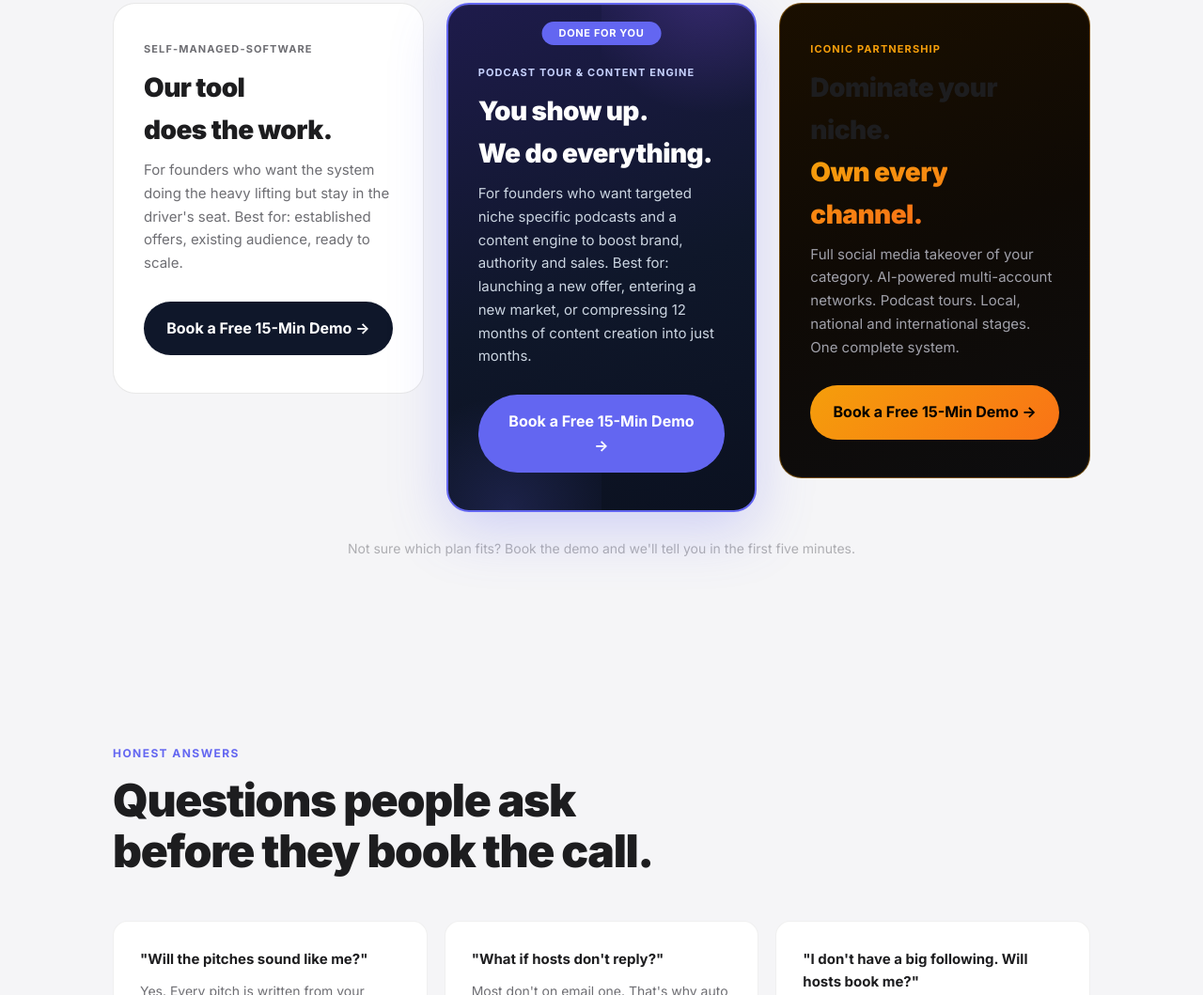
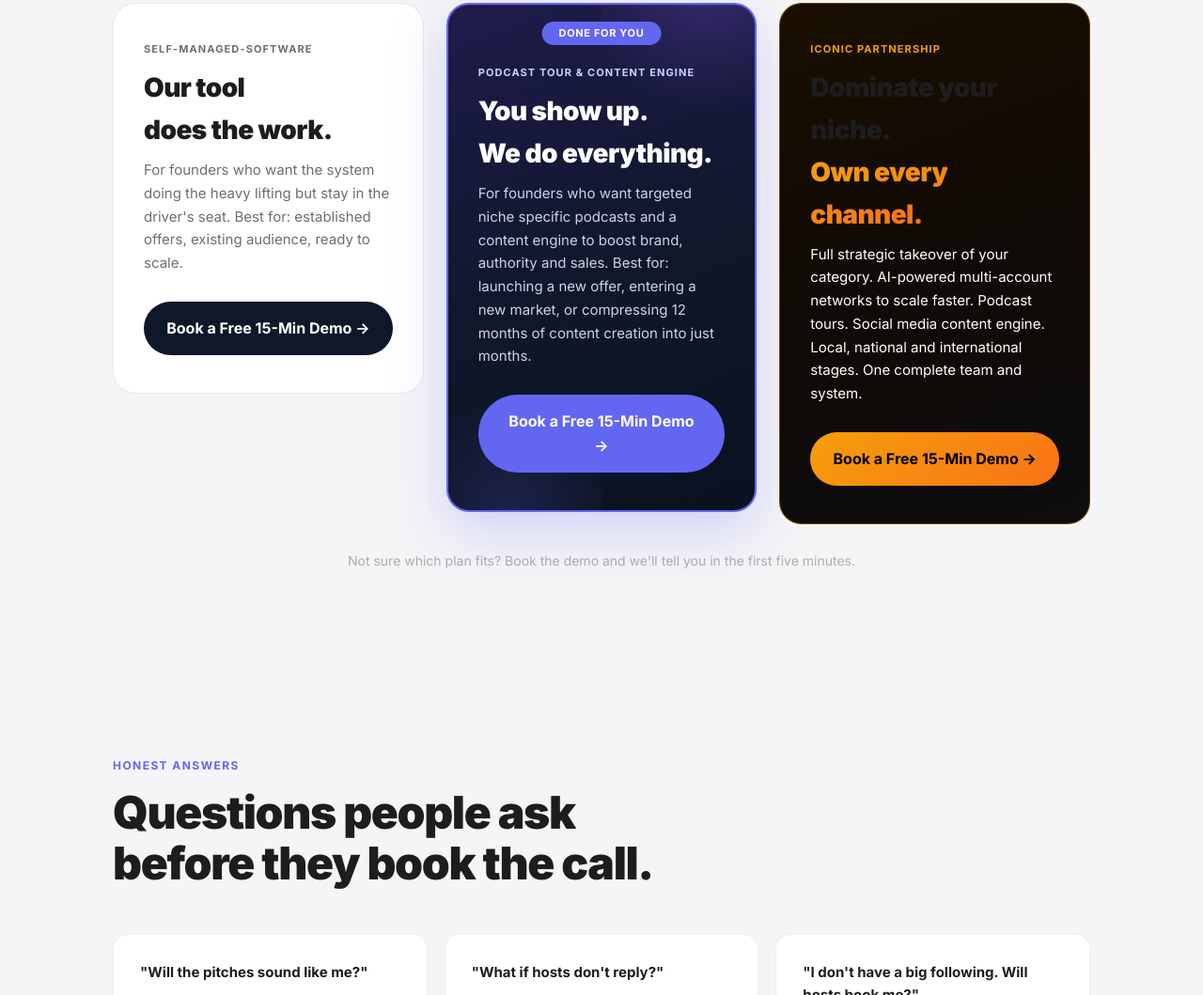
Before and after one commit to zjdk-2026/findapodcast-, a website: page dashboard/landing.html in a window 1280 px wide. Shown: the part 3600-4659 px from the top of the page at 94% size. Drawn offline with Linux system fonts and the light colour scheme.

Commit message:
Iconic Partnership: white desc text + updated copy

```diff
--- a/dashboard/landing.html
+++ b/dashboard/landing.html
@@ -1187,7 +1187,7 @@
         <div class="plan-card" style="background:linear-gradient(160deg, #1a0f00 0%, #0f0a05 50%, #0d0d0f 100%);border-color:rgba(245,158,11,0.4);">
           <p class="plan-label" style="color:#f59e0b;">Iconic Partnership</p>
           <p class="plan-name">Dominate your niche.<br><span style="background:linear-gradient(135deg,#f59e0b,#f97316);-webkit-background-clip:text;-webkit-text-fill-color:transparent;background-clip:text;">Own every channel.</span></p>
-          <p class="plan-desc" style="color:#a1a1aa;">Full social media takeover of your category. AI-powered multi-account networks. Podcast tours. Local, national and international stages. One complete system.</p>
+          <p class="plan-desc" style="color:#ffffff;">Full strategic takeover of your category. AI-powered multi-account networks to scale faster. Podcast tours. Social media content engine. Local, national and international stages. One complete team and system.</p>
 
           <a href="https://api.leadconnectorhq.com/widget/bookings/60-minute-meeting-with-zac-deane" target="_blank" rel="noopener" class="btn-plan" style="background:linear-gradient(135deg,#f59e0b,#f97316);color:#000;">Book a Free 15-Min Demo →</a>
         </div>
```
